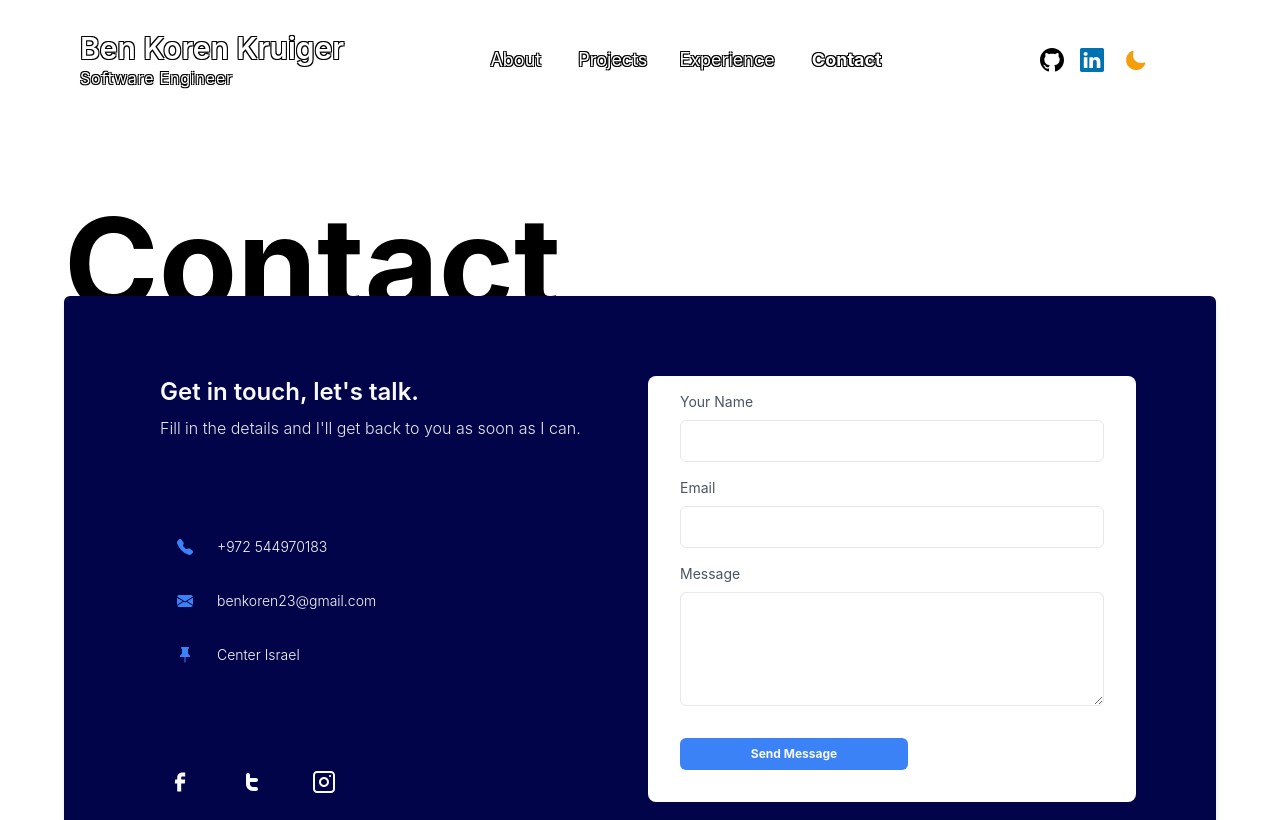
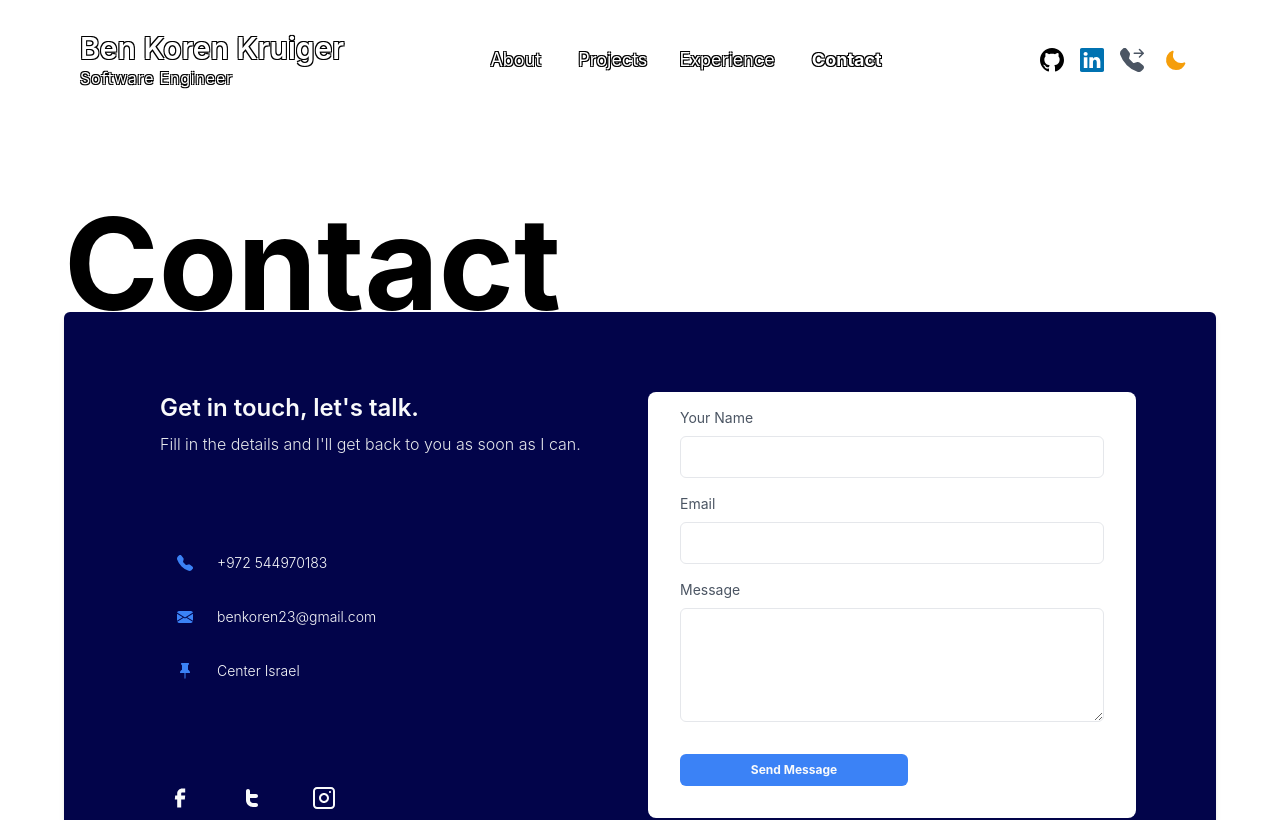
Before and after one commit to BenK93/Ben-Koren-Kruiger-Porfolio, a Next.js app: page /contact in a window 1280 px wide. Shown: the top 820 px of the page. Built offline with nearby package versions, Linux system fonts and the light colour scheme.

Commit message:
fixed website ready for publishing

```diff
--- a/components/Contact.js
+++ b/components/Contact.js
@@ -4,12 +4,13 @@ import userData from "@constants/data";
 export default function Contact() {
     return (
         <section>
-      <div className="max-w-6xl mx-auto h-48 bg-white dark:bg-gray-800 antialiased">
+            <div className="max-w-6xl mx-auto h-52 bg-white dark:bg-gray-800 antialiased ">
                 <h1 className=" text-5xl md:text-9xl font-bold py-20 text-center md:text-left">
                     Contact
                 </h1>
             </div>
-      <div className="relative z-10 rounded-md shadow-md bg-[#02044A] p-4 md:p-10 lg:p-20 max-w-6xl mx-auto mb-20 -mt-4">
+            <div
+                className="relative z-10 rounded-md shadow-md bg-[#02044A] p-4 md:p-10 lg:p-20 max-w-6xl mx-auto mb-20 -mt-4">
                 <div className="grid grid-cols-1 md:grid-cols-2 gap-4">
                     <div className="md:ml-4">
                         <header className="">
@@ -20,8 +21,11 @@ export default function Contact() {
                                 Fill in the details and I'll get back to you as soon as I can.
                             </p>
                         </header>
-            <div className="icons-container inline-flex flex-col my-20">
-              <div className="flex flex-row items-center space-x-6 rounded-md border border-[#02044A] hover:border hover:border-blue-500 p-4">
+                        <a
+                            href={`tel:${userData.phone}`}
+                            className="icons-container inline-flex flex-col my-20">
+                            <div
+                                className="flex flex-row items-center space-x-6 rounded-md border border-[#02044A] hover:border hover:border-blue-500 p-4">
                                 <svg
                                     xmlns="http://www.w3.org/2000/svg"
                                     width="16"
@@ -39,7 +43,9 @@ export default function Contact() {
                                     {userData.phone}
                                 </p>
                             </div>
-              <div className="flex flex-row items-center space-x-6 rounded-md border border-[#02044A] hover:border hover:border-blue-500 p-4">
+                            <a
+                                href={`mailto:${userData.email}`}
+                                className="flex flex-row items-center space-x-6 rounded-md border border-[#02044A] hover:border hover:border-blue-500 p-4">
                                 <svg
                                     xmlns="http://www.w3.org/2000/svg"
                                     width="16"
@@ -48,13 +54,15 @@ export default function Contact() {
                                     className="bi bi-envelope-fill h-4 w-4 text-blue-500"
                                     viewBox="0 0 16 16"
                                 >
-                  <path d="M.05 3.555A2 2 0 0 1 2 2h12a2 2 0 0 1 1.95 1.555L8 8.414.05 3.555zM0 4.697v7.104l5.803-3.558L0 4.697zM6.761 8.83l-6.57 4.027A2 2 0 0 0 2 14h12a2 2 0 0 0 1.808-1.144l-6.57-4.027L8 9.586l-1.239-.757zm3.436-.586L16 11.801V4.697l-5.803 3.546z" />
+                                    <path
+                                        d="M.05 3.555A2 2 0 0 1 2 2h12a2 2 0 0 1 1.95 1.555L8 8.414.05 3.555zM0 4.697v7.104l5.803-3.558L0 4.697zM6.761 8.83l-6.57 4.027A2 2 0 0 0 2 14h12a2 2 0 0 0 1.808-1.144l-6.57-4.027L8 9.586l-1.239-.757zm3.436-.586L16 11.801V4.697l-5.803 3.546z"/>
                                 </svg>
                                 <p className="text-gray-50 font-light text-sm">
                                     {userData.email}
                                 </p>
-              </div>
-              <div className="flex flex-row items-center space-x-6 rounded-md border border-[#02044A] hover:border hover:border-blue-500 p-4">
+                            </a>
+                            <div
+                                className="flex flex-row items-center space-x-6 rounded-md border border-[#02044A] hover:border hover:border-blue-500 p-4">
                                 <svg
                                     xmlns="http://www.w3.org/2000/svg"
                                     width="16"
@@ -63,13 +71,14 @@ export default function Contact() {
                                     className="bi bi-pin-fill h-4 w-4 text-blue-500"
                                     viewBox="0 0 16 16"
                                 >
-                  <path d="M4.146.146A.5.5 0 0 1 4.5 0h7a.5.5 0 0 1 .5.5c0 .68-.342 1.174-.646 1.479-.126.125-.25.224-.354.298v4.431l.078.048c.203.127.476.314.751.555C12.36 7.775 13 8.527 13 9.5a.5.5 0 0 1-.5.5h-4v4.5c0 .276-.224 1.5-.5 1.5s-.5-1.224-.5-1.5V10h-4a.5.5 0 0 1-.5-.5c0-.973.64-1.725 1.17-2.189A5.921 5.921 0 0 1 5 6.708V2.277a2.77 2.77 0 0 1-.354-.298C4.342 1.674 4 1.179 4 .5a.5.5 0 0 1 .146-.354z" />
+                                    <path
+                                        d="M4.146.146A.5.5 0 0 1 4.5 0h7a.5.5 0 0 1 .5.5c0 .68-.342 1.174-.646 1.479-.126.125-.25.224-.354.298v4.431l.078.048c.203.127.476.314.751.555C12.36 7.775 13 8.527 13 9.5a.5.5 0 0 1-.5.5h-4v4.5c0 .276-.224 1.5-.5 1.5s-.5-1.224-.5-1.5V10h-4a.5.5 0 0 1-.5-.5c0-.973.64-1.725 1.17-2.189A5.921 5.921 0 0 1 5 6.708V2.277a2.77 2.77 0 0 1-.354-.298C4.342 1.674 4 1.179 4 .5a.5.5 0 0 1 .146-.354z"/>
                                 </svg>
                                 <p className="text-gray-50 font-light text-sm">
                                     {userData.address}
                                 </p>
                             </div>
-            </div>
+                        </a>
                         <div className="social-icons flex flex-row space-x-8">
                             <a
                                 href={userData.socialLinks.facebook}
--- a/components/Experience.js
+++ b/components/Experience.js
@@ -47,7 +47,7 @@ export default function Experience() {
 const ExperienceCard = ({ title, desc, year, company, companyLink }) => {
   return (
     <div className="relative experience-card border p-4 rounded-md shadow-xl bg-white dark:bg-gray-800 z-10 mx-4">
-      <h1 className="absolute -top-10 md:-left-10 md:-top-10 text-4xl text-gray-200 font-bold dark:text-gray-800">
+      <h1 className="absolute -top-10 md:-left-10 md:-top-10 text-4xl text-green-600 font-bold dark:text-green-800">
         {year}
       </h1>
       <h1 className="font-semibold text-xl">{title}</h1>
--- a/components/Footer.js
+++ b/components/Footer.js
@@ -16,7 +16,7 @@ export default function Footer() {
               Developed by
               <div className="inline-block transform hover:scale-110 hover:-rotate-3 transition duration-300">
                 <a
-                  className="hover:bg-red-500 rounded-md px-2 py-1  hover:text-gray-50"
+                  className="hover:bg-blue-500 rounded-md px-2 py-1  hover:text-gray-50"
                   href="https://manuarora.in"
                 >
                   Ben Koren Kruiger
--- a/components/LatestCode.js
+++ b/components/LatestCode.js
@@ -15,7 +15,7 @@ export default function LatestCode({ repositories }) {
     <section className="bg-[#F1F1F1] -mt-40 dark:bg-gray-900 pb-40">
       <div className="max-w-6xl mx-auto">
         <div className="flex flex-col md:flex-row justify-between items-center md:pt-40 mx-10">
-          <h1 className="text-6xl lg:text-9xl max-w-lg font-bold text-gray-500 my-20 md:my-0 md:text-white dark:text-gray-600 text-center lg:text-left">
+          <h1 className="text-6xl lg:text-9xl pb-10 max-w-lg font-bold text-gray-500 mt-48 my-0 md:my-0 md:text-white dark:text-gray-600 text-center lg:text-left">
             Latest Code
           </h1>
 
--- a/components/Navbar.js
+++ b/components/Navbar.js
@@ -115,21 +115,6 @@ export default function Navbar() {
           >
             <svg xmlns="http://www.w3.org/2000/svg" className="bi bi-twitter h-6 w-6" width="24" height="24" viewBox="0 0 24 24"><path d="M12 0c-6.626 0-12 5.373-12 12 0 5.302 3.438 9.8 8.207 11.387.599.111.793-.261.793-.577v-2.234c-3.338.726-4.033-1.416-4.033-1.416-.546-1.387-1.333-1.756-1.333-1.756-1.089-.745.083-.729.083-.729 1.205.084 1.839 1.237 1.839 1.237 1.07 1.834 2.807 1.304 3.492.997.107-.775.418-1.305.762-1.604-2.665-.305-5.467-1.334-5.467-5.931 0-1.311.469-2.381 1.236-3.221-.124-.303-.535-1.524.117-3.176 0 0 1.008-.322 3.301 1.23.957-.266 1.983-.399 3.003-.404 1.02.005 2.047.138 3.006.404 2.291-1.552 3.297-1.23 3.297-1.23.653 1.653.242 2.874.118 3.176.77.84 1.235 1.911 1.235 3.221 0 4.609-2.807 5.624-5.479 5.921.43.372.823 1.102.823 2.222v3.293c0 .319.192.694.801.576 4.765-1.589 8.199-6.086 8.199-11.386 0-6.627-5.373-12-12-12z"/></svg>
           </a>
-          {/*<a*/}
-          {/*  href={userData.socialLinks.twitter}*/}
-          {/*  className="text-base font-normal text-gray-600 dark:text-gray-300"*/}
-          {/*>*/}
-          {/*  <svg*/}
-          {/*    xmlns="http://www.w3.org/2000/svg"*/}
-          {/*    width="16"*/}
-          {/*    height="16"*/}
-          {/*    fill="currentColor"*/}
-          {/*    className="bi bi-twitter h-6 w-6"*/}
-          {/*    viewBox="0 0 16 16"*/}
-          {/*  >*/}
-          {/*    <path d="M5.026 15c6.038 0 9.341-5.003 9.341-9.334 0-.14 0-.282-.006-.422A6.685 6.685 0 0 0 16 3.542a6.658 6.658 0 0 1-1.889.518 3.301 3.301 0 0 0 1.447-1.817 6.533 6.533 0 0 1-2.087.793A3.286 3.286 0 0 0 7.875 6.03a9.325 9.325 0 0 1-6.767-3.429 3.289 3.289 0 0 0 1.018 4.382A3.323 3.323 0 0 1 .64 6.575v.045a3.288 3.288 0 0 0 2.632 3.218 3.203 3.203 0 0 1-.865.115 3.23 3.23 0 0 1-.614-.057 3.283 3.283 0 0 0 3.067 2.277A6.588 6.588 0 0 1 .78 13.58a6.32 6.32 0 0 1-.78-.045A9.344 9.344 0 0 0 5.026 15z" />*/}
-          {/*  </svg>*/}
-          {/*</a>*/}
           <a
             href={userData.socialLinks.linkedin}
             className="text-base font-normal text-gray-600 dark:text-gray-300"
@@ -145,10 +130,20 @@ export default function Navbar() {
               <path d="M0 1.146C0 .513.526 0 1.175 0h13.65C15.474 0 16 .513 16 1.146v13.708c0 .633-.526 1.146-1.175 1.146H1.175C.526 16 0 15.487 0 14.854V1.146zm4.943 12.248V6.169H2.542v7.225h2.401zm-1.2-8.212c.837 0 1.358-.554 1.358-1.248-.015-.709-.52-1.248-1.342-1.248-.822 0-1.359.54-1.359 1.248 0 .694.521 1.248 1.327 1.248h.016zm4.908 8.212V9.359c0-.216.016-.432.08-.586.173-.431.568-.878 1.232-.878.869 0 1.216.662 1.216 1.634v3.865h2.401V9.25c0-2.22-1.184-3.252-2.764-3.252-1.274 0-1.845.7-2.165 1.193v.025h-.016a5.54 5.54 0 0 1 .016-.025V6.169h-2.4c.03.678 0 7.225 0 7.225h2.4z" />
             </svg>
           </a>
+          <a
+              href={`tel:${userData.telephone}`}
+              className="text-base font-normal text-gray-600 dark:text-gray-300"
+          >
+            <svg xmlns="http://www.w3.org/2000/svg" width="16" height="16" fill="currentColor"
+                 className="bi bi-telephone-forward-fill h-6 w-6" viewBox="0 0 16 16">
+              <path fill-rule="evenodd"
+                    d="M1.885.511a1.745 1.745 0 0 1 2.61.163L6.29 2.98c.329.423.445.974.315 1.494l-.547 2.19a.678.678 0 0 0 .178.643l2.457 2.457a.678.678 0 0 0 .644.178l2.189-.547a1.745 1.745 0 0 1 1.494.315l2.306 1.794c.829.645.905 1.87.163 2.611l-1.034 1.034c-.74.74-1.846 1.065-2.877.702a18.634 18.634 0 0 1-7.01-4.42 18.634 18.634 0 0 1-4.42-7.009c-.362-1.03-.037-2.137.703-2.877L1.885.511zm10.761.135a.5.5 0 0 1 .708 0l2.5 2.5a.5.5 0 0 1 0 .708l-2.5 2.5a.5.5 0 0 1-.708-.708L14.293 4H9.5a.5.5 0 0 1 0-1h4.793l-1.647-1.646a.5.5 0 0 1 0-.708z"/>
+            </svg>
+          </a>
           <button
             aria-label="Toggle Dark Mode"
             type="button"
-            className="w-20 h-20 p-1 rounded focus:outline-none"
+            className="w-10 h-20 p-1 rounded focus:outline-none"
             onClick={() => setTheme(theme === "light" ? "dark" : "light")}
           >
             {mounted && (
--- a/constants/data.js
+++ b/constants/data.js
@@ -82,6 +82,7 @@ const userData = {
   ],
   resumeUrl:
     "https://drive.google.com/file/d/1uUucksqyCU6WIPrFx-3sSd6Gbi4Wwrn4/view?usp=sharing",
+  telephone: "+972544907183",
   socialLinks: {
     instagram: "https://www.instagram.com/benkorenk/",
     twitter: "https://twitter.com",
--- a/pages/experience.js
+++ b/pages/experience.js
@@ -4,7 +4,7 @@ import Experience from "../components/Experience";
 
 export default function experience() {
   return (
-    <ContainerBlock title="Experience - Manu Arora">
+    <ContainerBlock title="Experience - Ben Koren Kruiger">
       <Experience />
     </ContainerBlock>
   );
```
Also changed, not shown: components/FavouriteProjects.js (+4 -4 lines), components/Hero.js (+5 -5 lines), 1 other file (tests, documents, lock files or other folders). Lines whose indentation alone changed are shown as unchanged.
